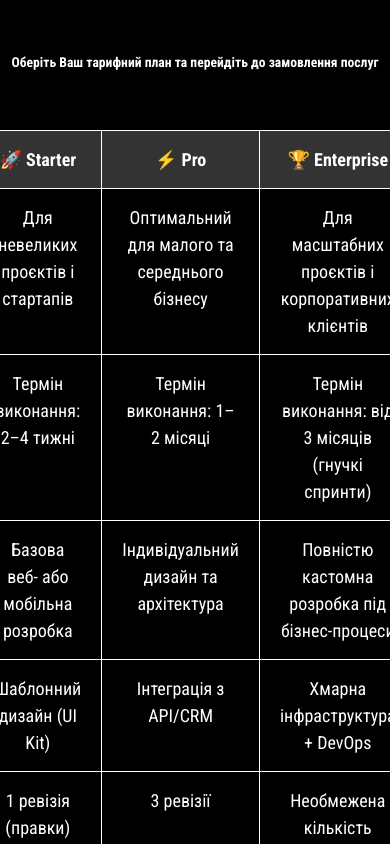
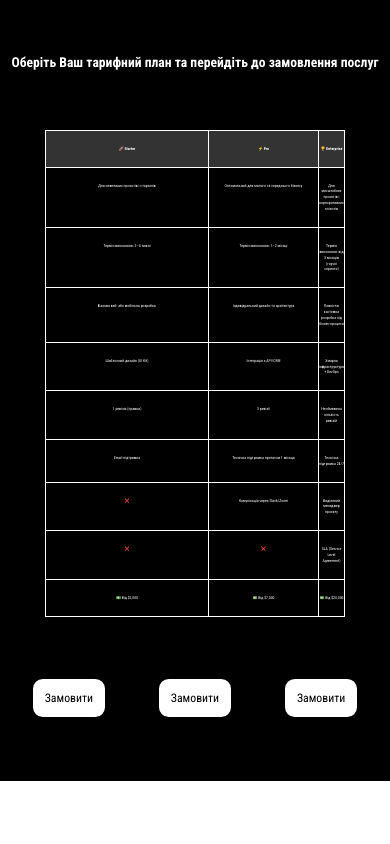
Before and after one commit to z0nT1x/Site, a plain HTML site: page index.html in a window 390 px wide. Shown: the part 2560-3404 px from the top of the page. Drawn offline with Linux system fonts and the light colour scheme.

Commit message:
Update main.css

```diff
--- a/main.css
+++ b/main.css
@@ -755,10 +755,10 @@ section {
   }
 
 
-  #commercial table {
+  #commercial table, #commercial table th, #commercial table td{
     padding-left: 0vw;
 	padding-right: 0vw;
-	font-size: 1vh;
+	font-size: 1vw;
     width: 60%;
 	border-collapse: collapse;
 	word-wrap: break-word;
```
